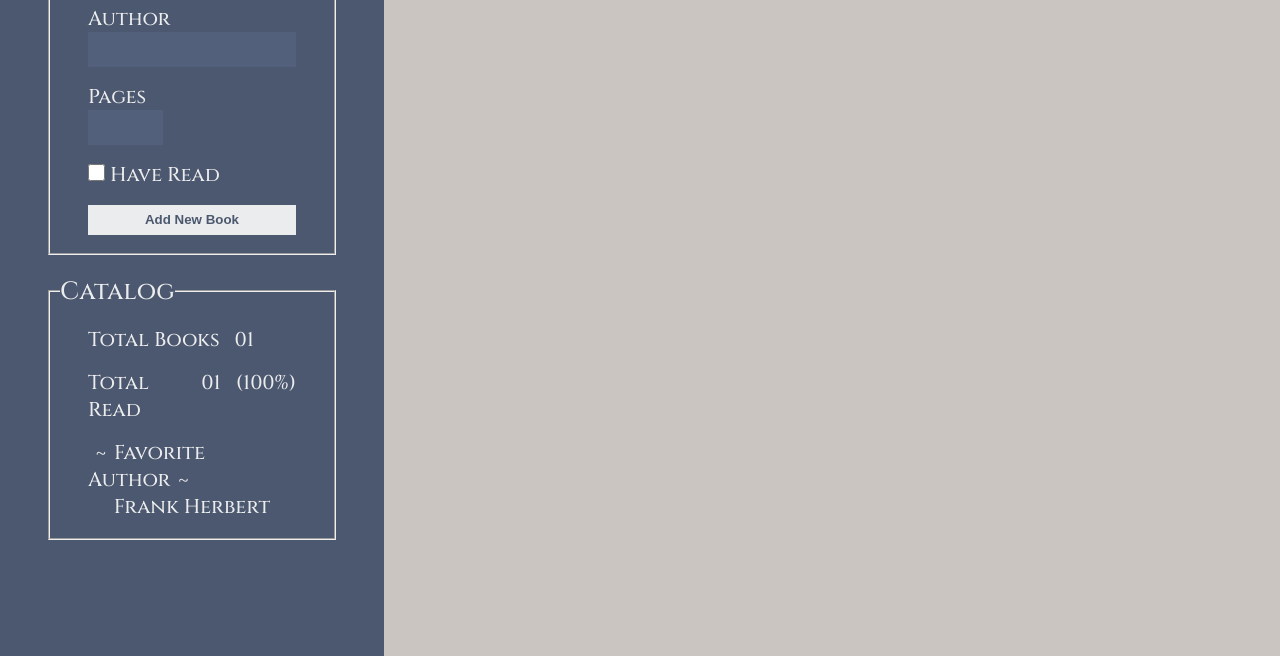
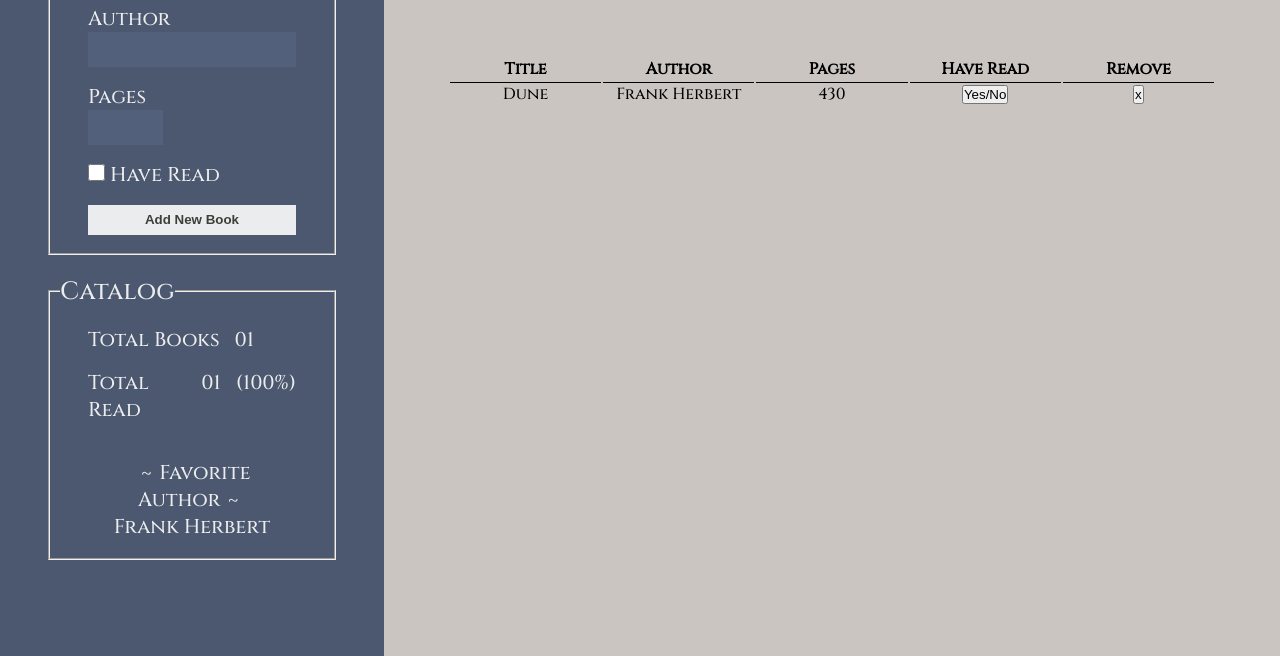
Before and after one commit to sthompson33/Library, a plain HTML site: page index.html in a window 1280 px wide. Shown: the part 144-800 px from the top of the page. Drawn offline with Linux system fonts and the light colour scheme.

Commit message:
start of table format

```diff
--- a/index.html
+++ b/index.html
@@ -55,6 +55,24 @@
     </div>
     <div class="table-pane">
         <h1>My Library</h1>
+        <div class="table">
+            <table>
+                <tr>
+                    <th>Title</th>
+                    <th>Author</th>
+                    <th>Pages</th>
+                    <th>Have Read</th>
+                    <th>Remove</th>
+                </tr>
+                <tr>
+                    <td>Dune</td>
+                    <td>Frank Herbert</td>
+                    <td>430</td>
+                    <td><button>Yes/No</button></td>
+                    <td><button>x</button></td>
+                </tr>
+            </table>
+        </div>
     </div>
 </body>
 <script src="script.js"></script>
--- a/style.css
+++ b/style.css
@@ -20,6 +20,12 @@ body {
     background-color: var(--cashmere);
     font-family: 'Cinzel', serif;
 }
+
+button {
+    cursor: pointer;
+}
+
+/*Left side of screen*/
 
 .side-pane {
     display: flex;
@@ -88,17 +94,17 @@ input[type=checkbox] {
     width: 100%;
     height: 30px;
     background-color: var(--white-wash);
-    color: var(--denim);
+    color: var(--gunmetal);
     font-weight: bold;
     border: none;
 }
 
 .addBtn:hover {
-
+   background-color: var(--cashmere);
 }
 
-button {
-    cursor: pointer;
+.addBtn:active {
+    transform: translateY(3px);
 }
 
 .totalCount, .totalRead {
@@ -113,16 +119,51 @@ button {
     padding-left: 28px;
 }
 
+.favorite {
+    margin-top: 20px;
+    text-align: center;
+}
+
 .favorite > label::before, .favorite > label::after {
     content: '~';
     padding: 0 8px;
 }
 
-#favorite {
-    text-align: center;
+/*Right side of screen*/
+
+.table-pane {
+    display: flex;
+    flex-direction: column;
+    height: 100vh;
+    width: 70vw;
+    justify-content: center;
+    align-items: center;
 }
 
 h1 {
     font-size: 75px;
     color: var(--gunmetal);
+    position: absolute;
+    top: 25px;
 }
+
+.table {
+    position: absolute;
+    top: 200px;
+}
+
+table {
+    table-layout: fixed;
+    width: 60vw;
+    text-align: center;
+}
+
+/*
+overflow-x hides long text entering another column
+ellipsis gives the ... notation
+*/
+td {
+    overflow-x: hidden;
+    text-overflow: ellipsis;
+    border-top: 1px solid black;
+}
```
